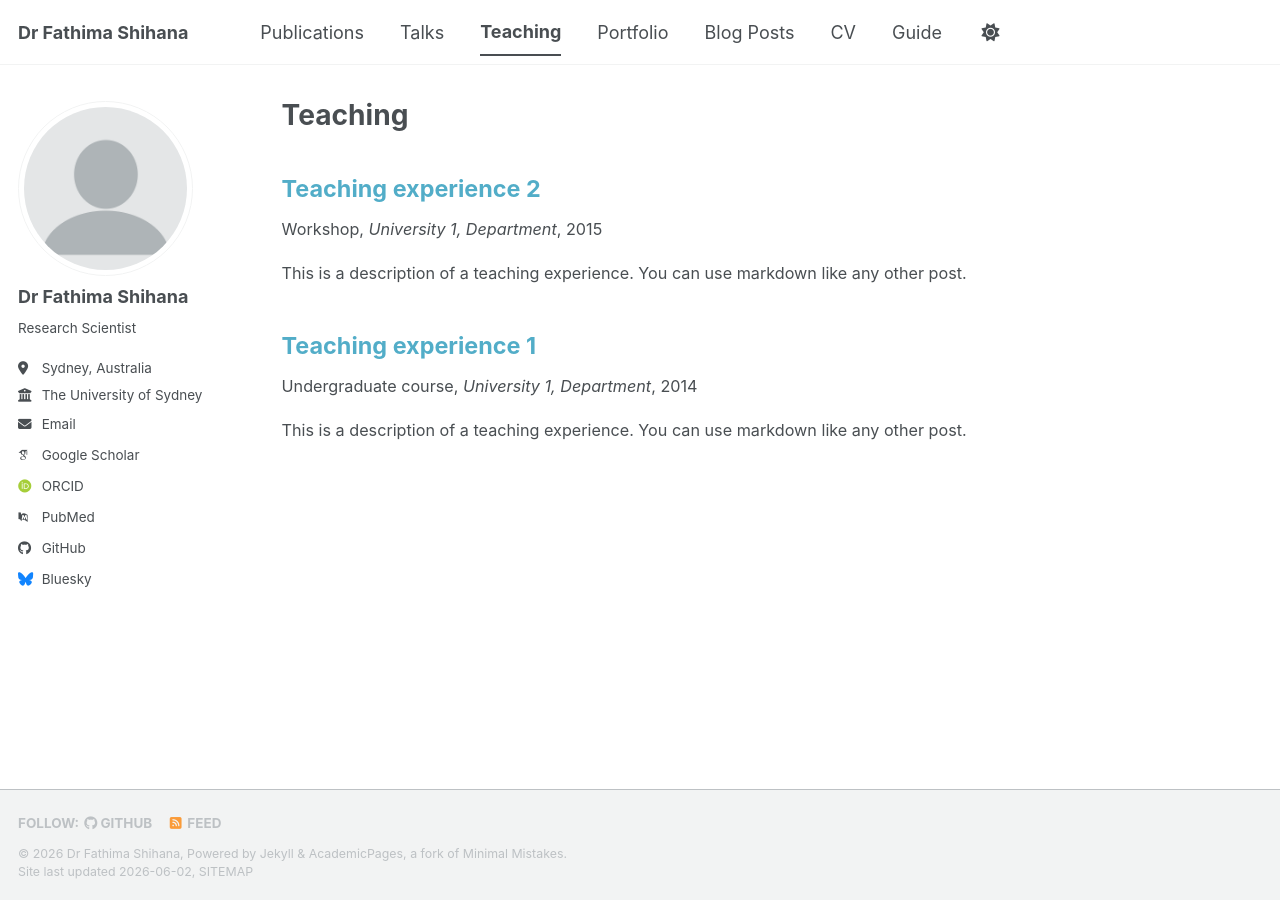
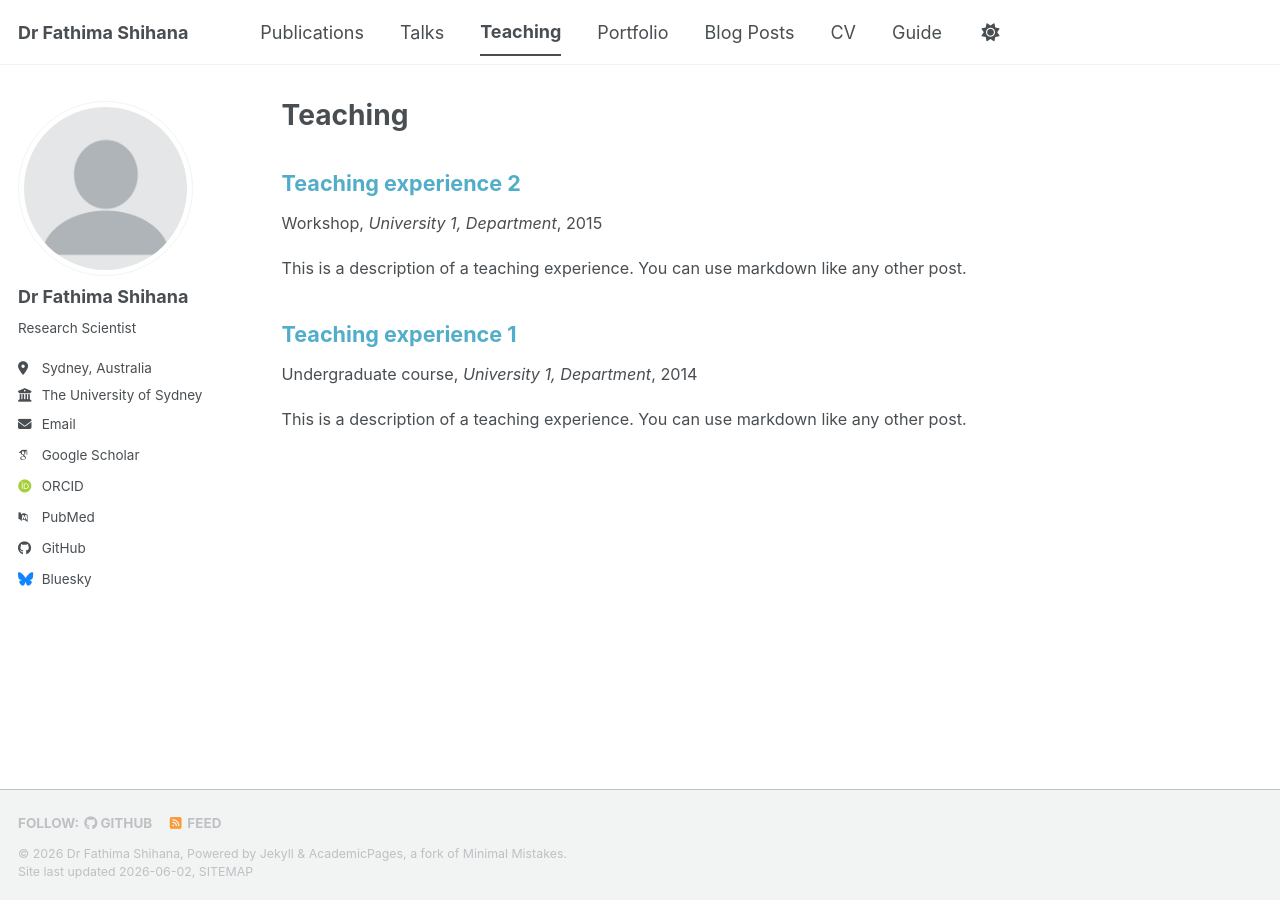
Before and after one commit to fathimashihana/fathimashihana.github.io, a Jekyll site: the page built from _pages/teaching.html, in a window 1280 px wide. Built offline with Jekyll 4.4.1, drawn with Linux system fonts in a browser that asks for light colours; some web fonts are replaced; a script bundle is joined from its source files by our own code; library files that are not in the unit come from our copies.

Commit message:
Update main.scss

```diff
--- a/assets/css/main.scss
+++ b/assets/css/main.scss
@@ -50,7 +50,7 @@
 }
 /* Publication title size */
 .archive__item-title {
-    font-size: 1.3rem !important;
+    font-size: 1.2rem !important;
     line-height: 1.1 !important;
     margin-bottom: 10px !important;
 }
@@ -63,7 +63,7 @@
     border-bottom: none !important;
 }
 .archive__item-title {
-    font-size: 1.3rem !important;
+    font-size: 1.2rem !important;
 }
 
 .archive__item p {
```
